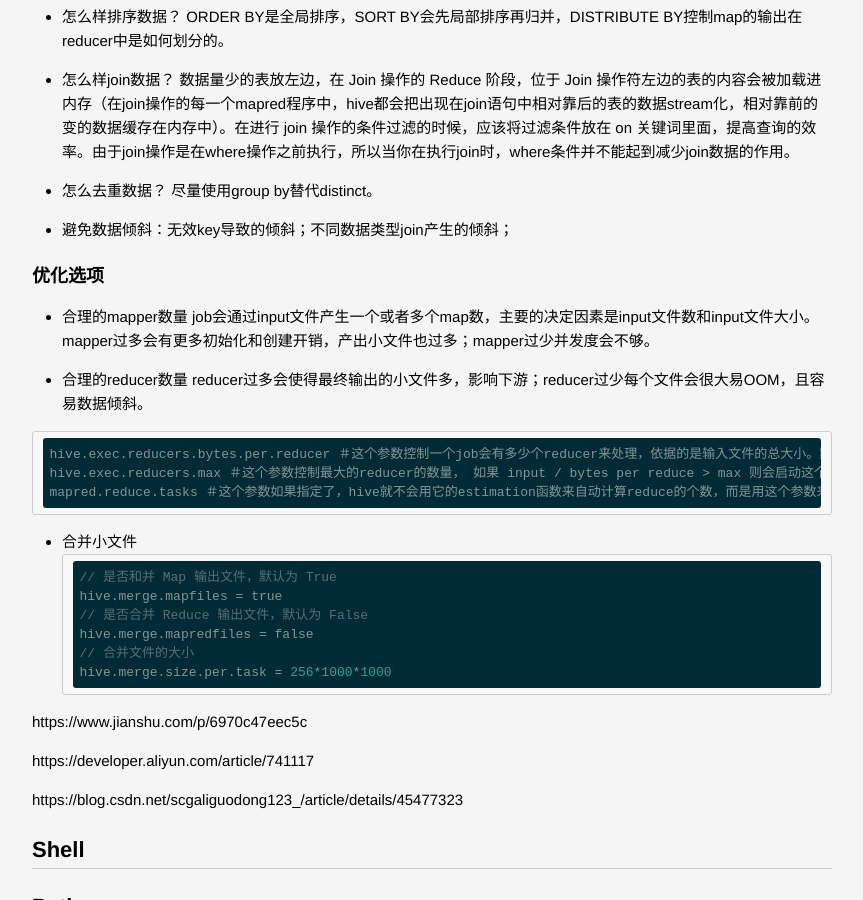
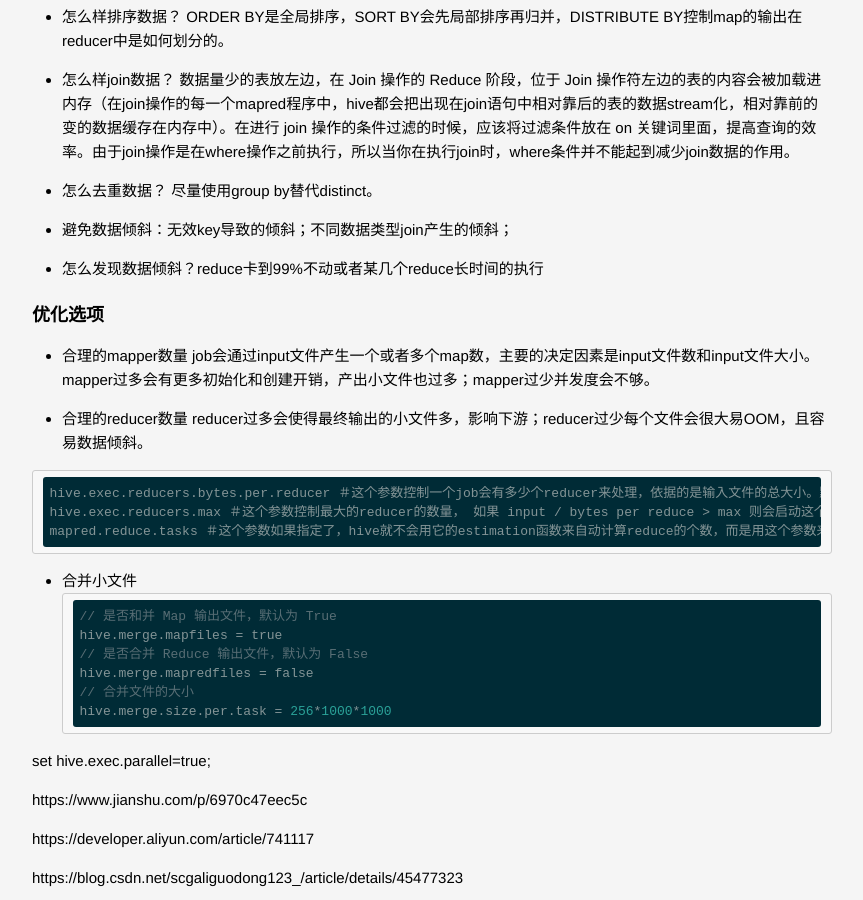
Before and after one commit to lucky521/blog, a Jekyll site: the page built from _posts/language/2020-12-03-clean-code.markdown, in a window 1280 px wide and 900 px high, scrolled down 2265 px. Shown: the whole window, without its empty margins (208-1071 px from the left). Built offline with Jekyll 4.4.1, drawn with Linux system fonts in a browser that asks for light colours.

Commit message:
Update 2020-12-03-clean-code.markdown

````diff
--- a/_posts/language/2020-12-03-clean-code.markdown
+++ b/_posts/language/2020-12-03-clean-code.markdown
@@ -66,6 +66,7 @@ SLAP 抽象层次一致性原则
 * 怎么样join数据？ 数据量少的表放左边，在 Join 操作的 Reduce 阶段，位于 Join 操作符左边的表的内容会被加载进内存（在join操作的每一个mapred程序中，hive都会把出现在join语句中相对靠后的表的数据stream化，相对靠前的变的数据缓存在内存中）。在进行 join 操作的条件过滤的时候，应该将过滤条件放在 on 关键词里面，提高查询的效率。由于join操作是在where操作之前执行，所以当你在执行join时，where条件并不能起到减少join数据的作用。
 * 怎么去重数据？ 尽量使用group by替代distinct。
 * 避免数据倾斜：无效key导致的倾斜；不同数据类型join产生的倾斜；
+* 怎么发现数据倾斜？reduce卡到99%不动或者某几个reduce长时间的执行
 
 
 ### 优化选项
@@ -92,6 +93,10 @@ hive.merge.mapredfiles = false
 // 合并文件的大小
 hive.merge.size.per.task = 256*1000*1000
 ```
+
+
+
+set hive.exec.parallel=true;
 
 
 
````
